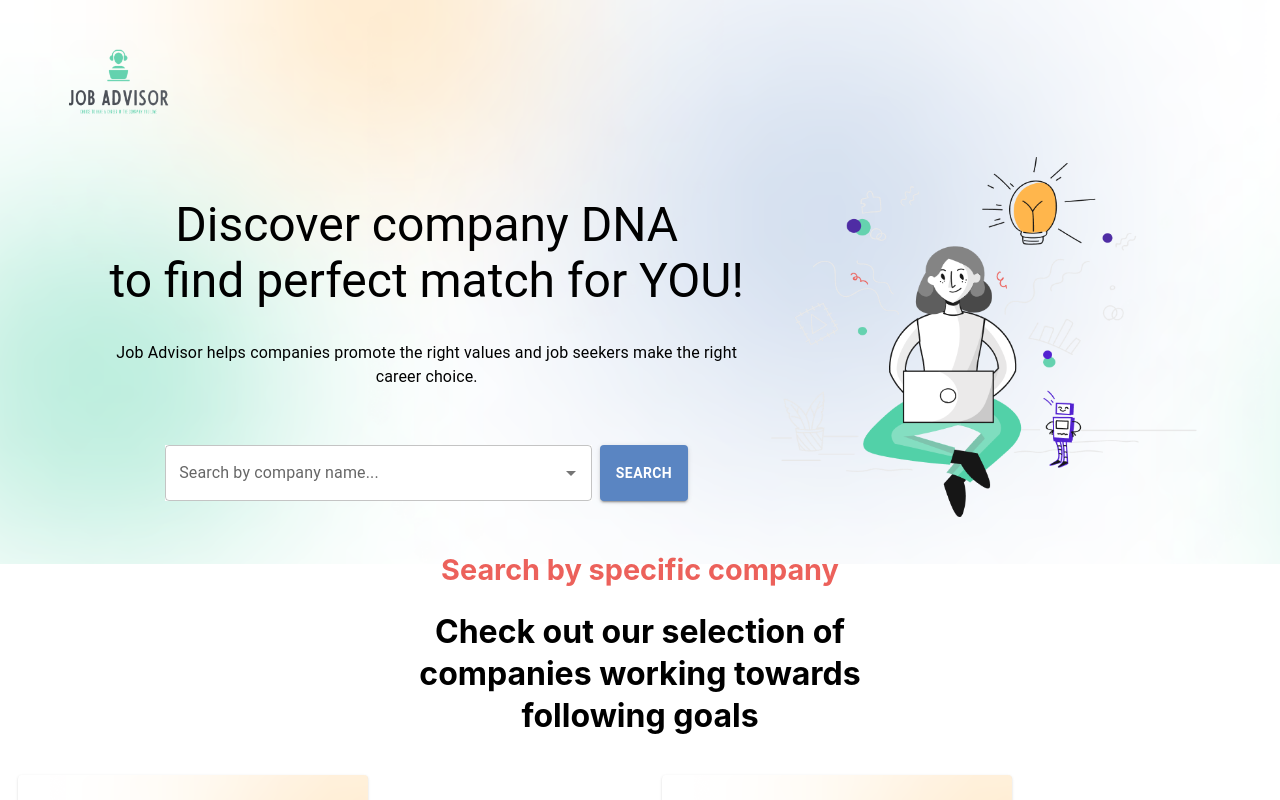
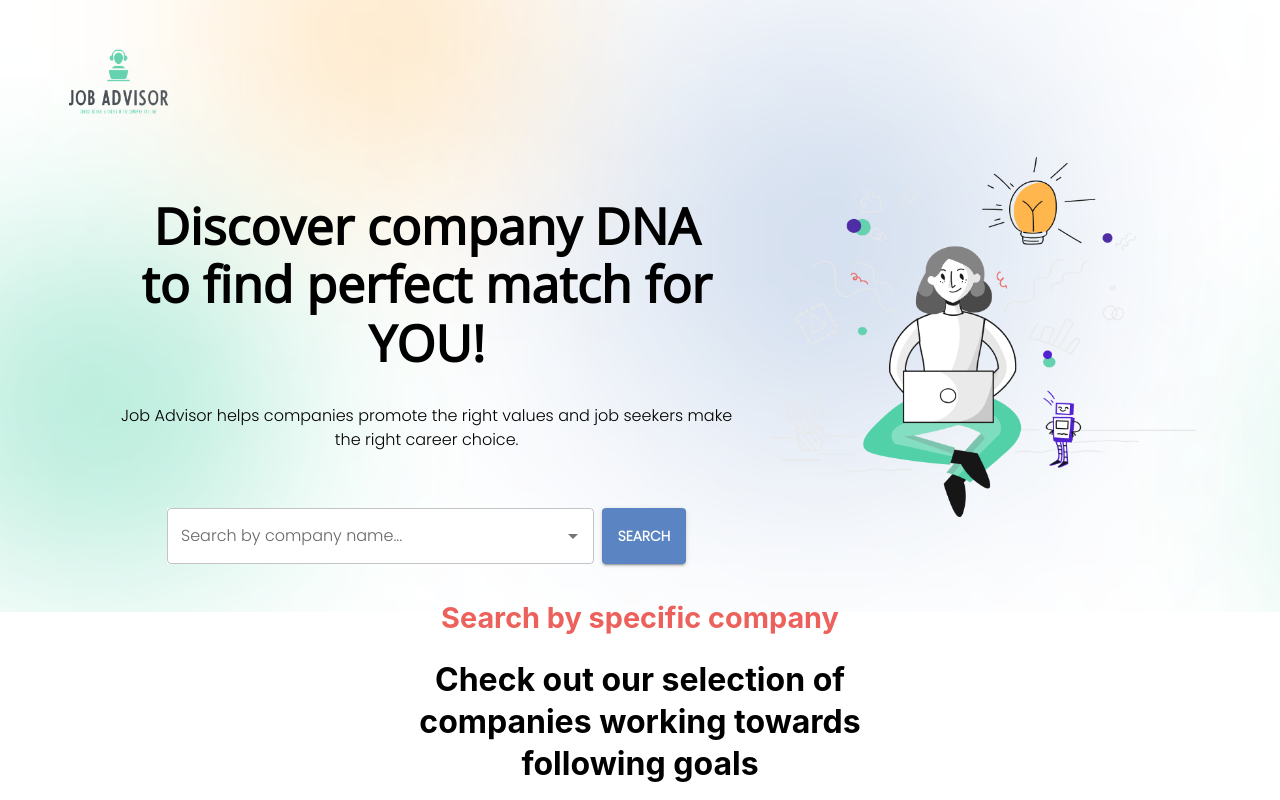
Before and after one commit to Job-Advisor-project/FrontEnd, a React (Create React App) app in the folder react/: page / in a window 1280 px wide. Shown: the top 800 px of the page. Built offline with nearby package versions, Linux system fonts and the light colour scheme.

Commit message:
adding theme

```diff
--- a/react/public/index.html
+++ b/react/public/index.html
@@ -1,6 +1,18 @@
 <!DOCTYPE html>
 <html lang="en">
   <head>
+    <link rel="preconnect" href="https://fonts.googleapis.com" />
+    <link rel="preconnect" href="https://fonts.gstatic.com" crossorigin />
+    <link
+      href="https://fonts.googleapis.com/css2?family=Poppins:wght@300&display=swap"
+      rel="stylesheet"
+    />
+    <link rel="preconnect" href="https://fonts.googleapis.com" />
+    <link rel="preconnect" href="https://fonts.gstatic.com" crossorigin />
+    <link
+      href="https://fonts.googleapis.com/css2?family=Open+Sans&display=swap"
+      rel="stylesheet"
+    />
     <meta charset="utf-8" />
     <link rel="icon" href="%PUBLIC_URL%/favicon.ico" />
     <meta name="viewport" content="width=device-width, initial-scale=1" />
--- a/react/src/index.js
+++ b/react/src/index.js
@@ -2,6 +2,12 @@ import React from "react";
 import ReactDOM from "react-dom/client";
 import "./index.css";
 import App from "./App";
+import { ThemeProvider } from "@mui/material/styles";
+import { theme } from "./theme";
 
 const root = ReactDOM.createRoot(document.getElementById("root"));
-root.render(<App />);
+root.render(
+  <ThemeProvider theme={theme}>
+    <App />
+  </ThemeProvider>
+);
--- /dev/null
+++ b/react/src/theme.js
@@ -0,0 +1,27 @@
+import { createTheme } from "@mui/material/styles";
+
+export const theme = createTheme({
+  components: {
+    //name of the component
+    MuiButton: {
+      styleOverrides: {
+        //name of the slot
+        contained: {
+          //some CSS
+        },
+      },
+    },
+  },
+  // palette: {
+  //   primary: {
+  //     main: "#bada55",
+  //   },
+  // },
+  typography: {
+    fontFamily: ["Poppins", "sans-serif", "Open Sans"].join(","),
+    h3: { fontFamily: "Open Sans", fontWeight: 800, fontSize: 50 },
+    h4: { fontFamily: "Open Sans", fontWeight: 600, fontSize: 35 },
+    h5: { fontFamily: "POpen Sans", fontWeight: 600, fontSize: 25 },
+    body1: { fontFamily: "Poppins", fontWeight: 400 },
+  },
+});
```
